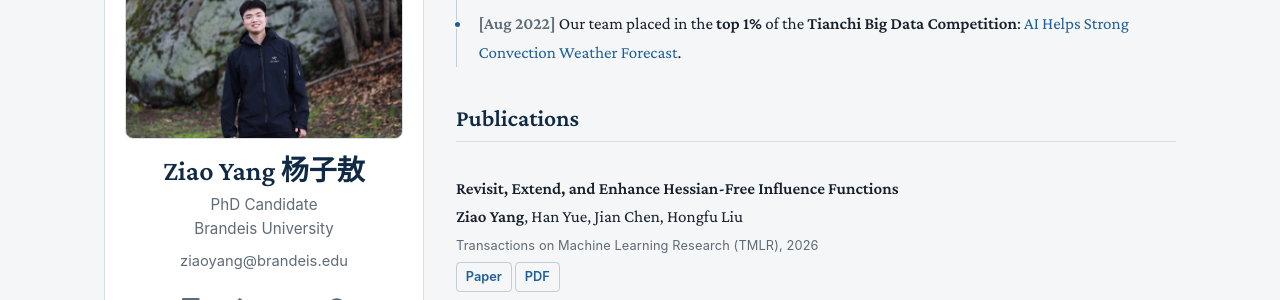
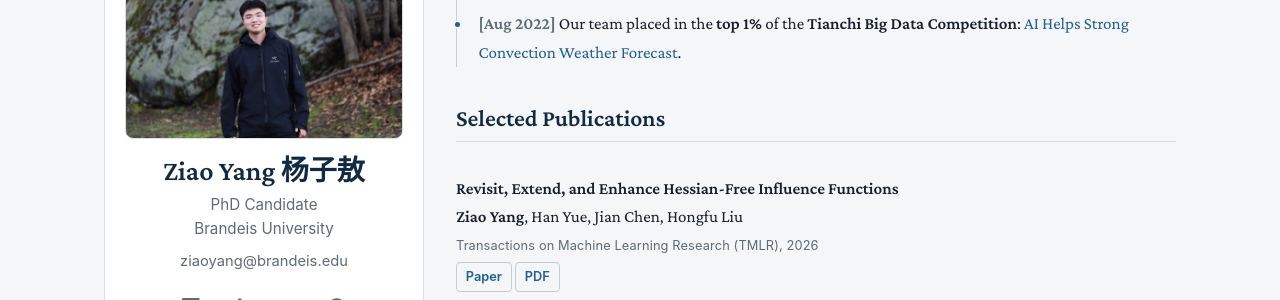
Before and after one commit to yangziao56/homepage, a Jekyll site: the page built from index.md, in a window 1280 px wide and 900 px high, scrolled down 1169 px. Shown: the part 155-455 px from the top of the window. Built offline with Jekyll 4.4.1, drawn with Linux system fonts in a browser that asks for light colours; our own code applies the rules of GitHub Pages for plain Markdown files.

Commit message:
Rename homepage section to Selected Publications

```diff
--- a/_layouts/homepage.html
+++ b/_layouts/homepage.html
@@ -95,7 +95,7 @@
         <a href="{% unless page.url == '/' %}{{ '/' | relative_url }}{% endunless %}#industry-experience">Experience</a>
         <a href="{% unless page.url == '/' %}{{ '/' | relative_url }}{% endunless %}#research-interests">Research</a>
         <a href="{% unless page.url == '/' %}{{ '/' | relative_url }}{% endunless %}#news">News</a>
-        <a href="{% unless page.url == '/' %}{{ '/' | relative_url }}{% endunless %}#publications">Publications</a>
+        <a href="{% unless page.url == '/' %}{{ '/' | relative_url }}{% endunless %}#selected-publications">Publications</a>
         <a href="{% unless page.url == '/' %}{{ '/' | relative_url }}{% endunless %}#projects">Projects</a>
         <a href="{% unless page.url == '/' %}{{ '/' | relative_url }}{% endunless %}#awards">Awards</a>
         <a href="{% unless page.url == '/' %}{{ '/' | relative_url }}{% endunless %}#personal">Personal</a>
--- a/index.md
+++ b/index.md
@@ -72,7 +72,7 @@ I am a final-year Ph.D. candidate in Computer Science at Brandeis University, ad
 - **[Aug 2022]** Our team placed in the **top 1%** of the **Tianchi Big Data Competition**: [AI Helps Strong Convection Weather Forecast](https://tianchi.aliyun.com/competition/entrance/531962/rankingList).
 {: .news-list}
 
-## Publications
+## Selected Publications
 
 - **Revisit, Extend, and Enhance Hessian-Free Influence Functions**
   <br>
```
